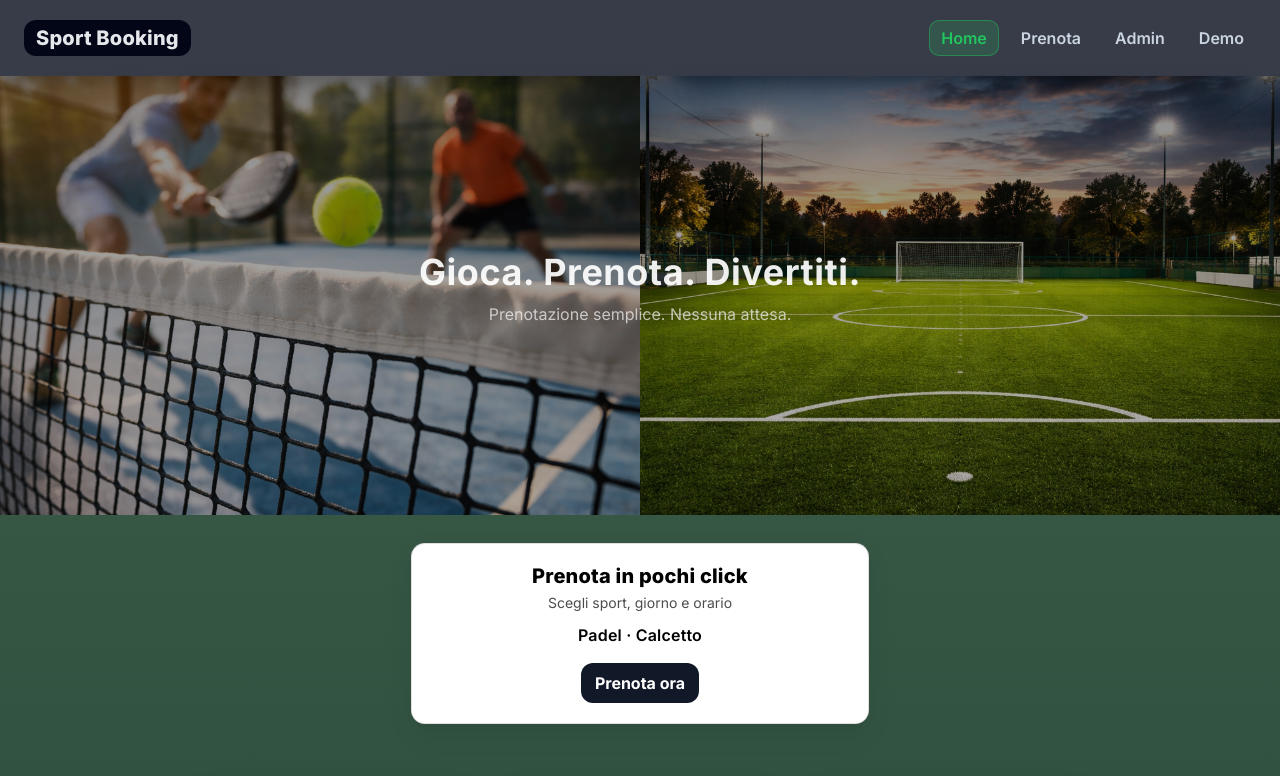
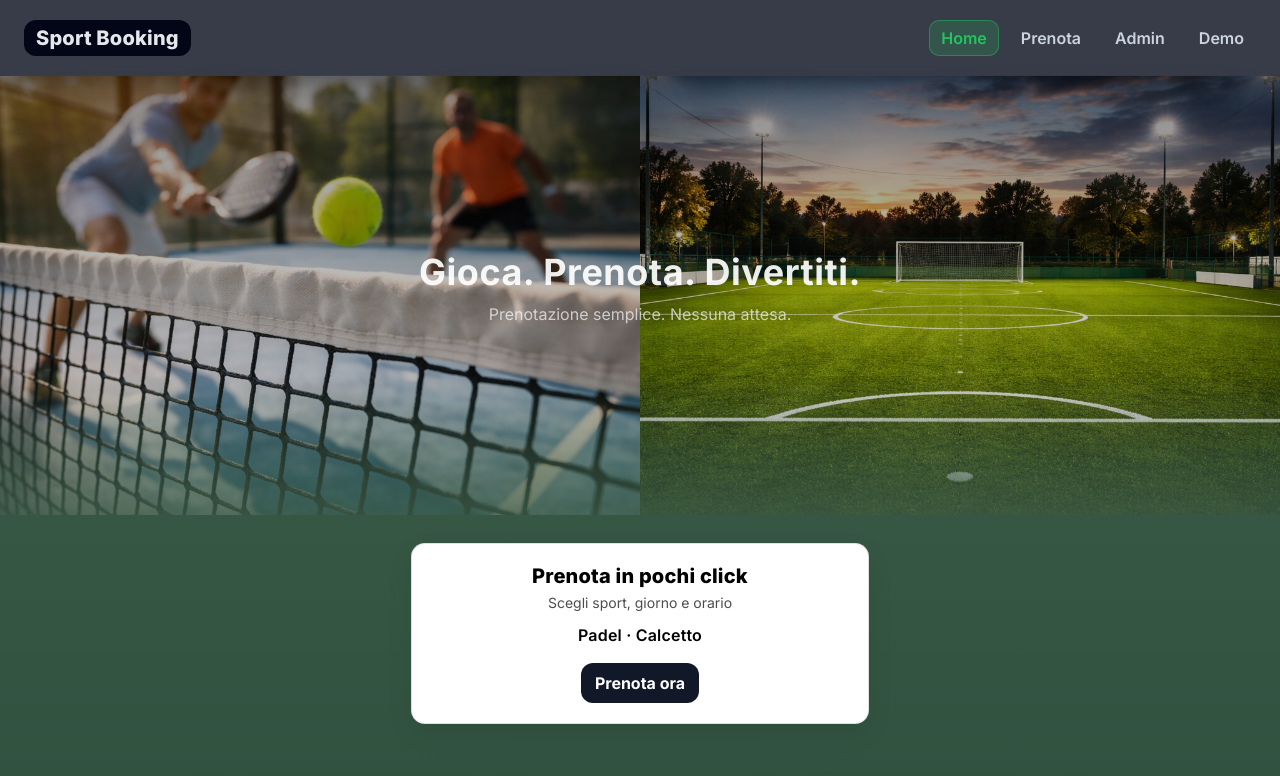
Before and after one commit to michelangelomancini4/sport-booking-system, a React (Vite) app in the folder frontend/: page / in a window 1280 px wide. Shown: the top 776 px of the page. Built offline with nearby package versions, Linux system fonts and the light colour scheme; no server answers; a web font is replaced by a local one.

Commit message:
style(home): add hero-to-section fade transition

```diff
--- a/frontend/src/pages/HomePage.module.css
+++ b/frontend/src/pages/HomePage.module.css
@@ -6,13 +6,16 @@
 
 /* JUMBOTRON */
 
+/* 1) JUMBOTRON: permetti al fade di “uscire” pulito */
 .jumbotron {
     position: relative;
     display: flex;
     margin: 0 auto;
-
+    overflow: hidden;
+    /* 👈 importante */
 }
 
+/* 2) Overlay: fai sfumare il nero fino a trasparente in basso */
 .jumbo_overlay {
     position: absolute;
     inset: 0;
@@ -20,14 +23,35 @@
     flex-direction: column;
     justify-content: center;
     align-items: center;
-
     text-align: center;
     color: white;
 
-    /* gradient per leggibilità */
+    /* prima era più “coprente” fino in basso */
     background: linear-gradient(to bottom,
-            rgba(0, 0, 0, 0.45),
-            rgba(0, 0, 0, 0.25));
+            rgba(0, 0, 0, 0.45) 0%,
+            rgba(0, 0, 0, 0.22) 55%,
+            rgba(0, 0, 0, 0.00) 100%);
+
+    z-index: 2;
+}
+
+/* 3) Il vero “stacco”: fade dalla foto al verde della pagina */
+.jumbotron::after {
+    content: "";
+    position: absolute;
+    left: 0;
+    right: 0;
+    bottom: 0;
+    height: 140px;
+    /* regola 110–180px a gusto */
+    pointer-events: none;
+    z-index: 3;
+
+    /* usa lo stesso verde “top” del tuo background page (#3E5F4A) */
+    background: linear-gradient(to bottom,
+            rgba(62, 95, 74, 0) 0%,
+            rgba(62, 95, 74, 0.50) 55%,
+            rgba(62, 95, 74, 0.82) 100%);
 }
 
 .jumbo_title {
```
